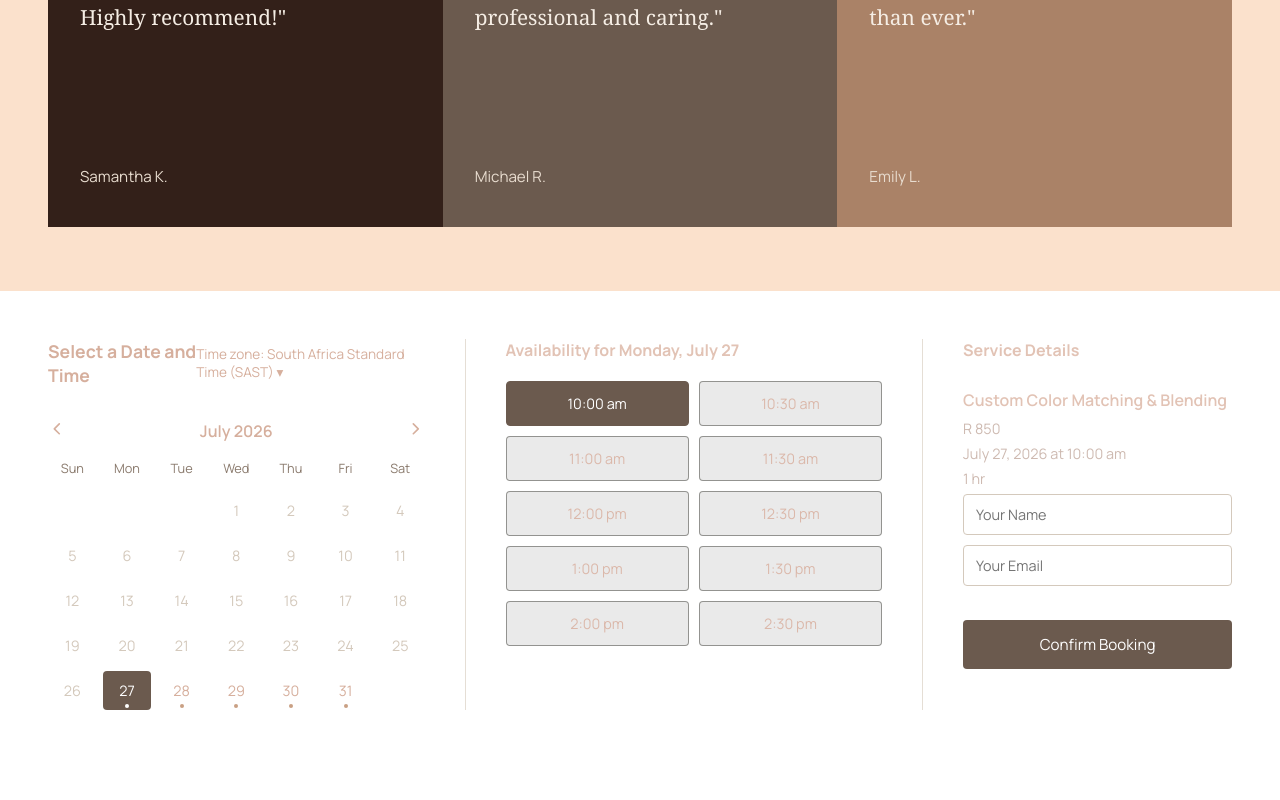
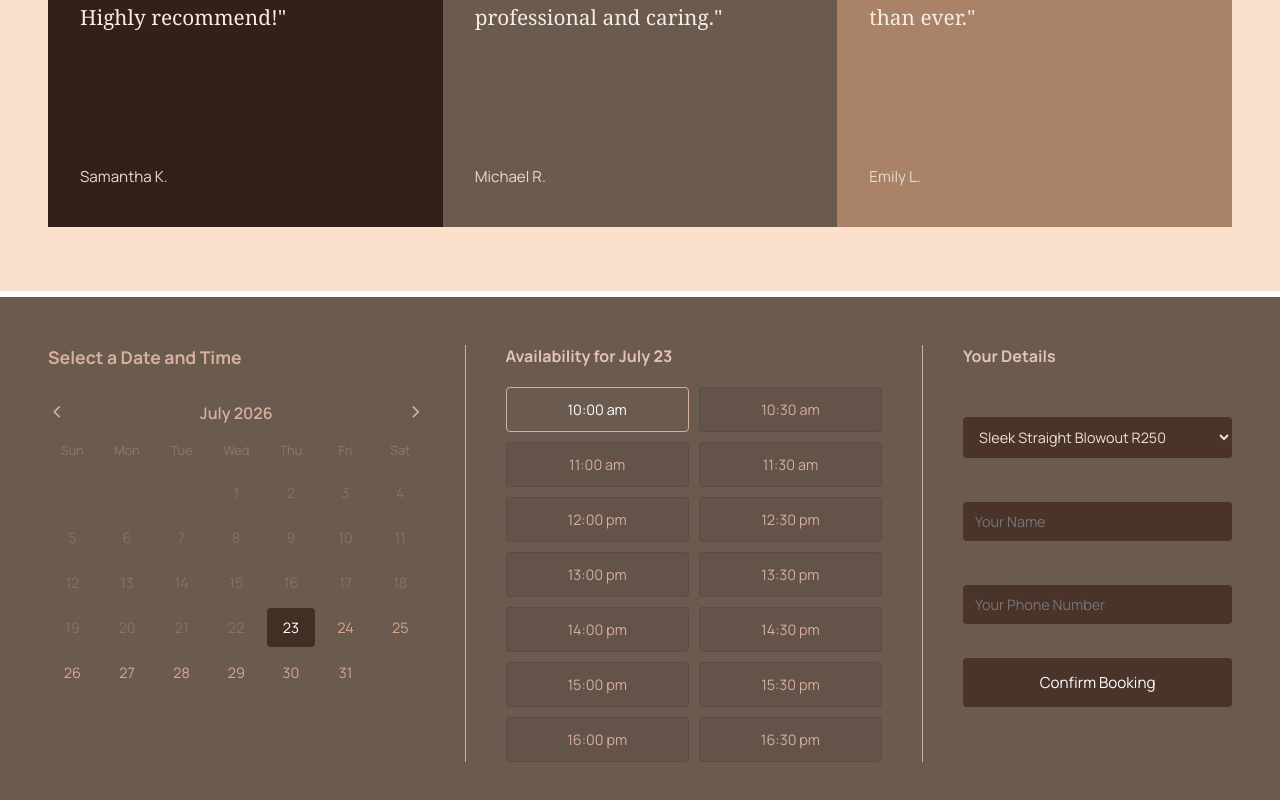
Before and after one commit to Ashton607/salon, a React (Vite) app: page / in a window 1280 px wide. Shown: the part 3306-4106 px from the top of the page. Before the commit the page ends 4064 px from the top, so only its background shows below. Built offline with nearby package versions, Linux system fonts and the light colour scheme.

Commit message:
Complete: booking page design and visuals

```diff
--- a/src/components/booking/Booking.css
+++ b/src/components/booking/Booking.css
@@ -1,69 +1,13 @@
-.Booking{
-  padding: 4rem 3rem;
-  display: flex;
-  flex-direction: column;
-  margin-top: 0.5%;
-  width: 100%;
-  background-color: #6B4A38;
-}
-.booking-content{
-  display: flex;
-  flex-direction: column;
-  gap: 1rem;
-}
-.booking-badge{
-  display: flex;
-  align-items: center;
-  gap: 12px;
-  font-size: 13px;
-  font-weight: 600;
-  letter-spacing: 0.08em;
-  text-transform: uppercase;
-  background: linear-gradient(135deg, #FBE1CC 0%, #6B4A38 40%, #2B1F1A 100%);
-  -webkit-background-clip: text;
-  -webkit-text-fill-color: transparent;
-  background-clip: text;
-  white-space: nowrap;
-}
-.booking-badge::before {
-  content: '';
-  flex-shrink: 0;
-  width: 32px;
-  height: 1px;
-  background-color: #FBE1CC;
-}
-.booking-title{
-  font-size: clamp(2.8rem, 6vw, 4rem);
-  font-weight: 400;
-  line-height: 1.15;
-  color: #080808;
-  margin: 0;
-  letter-spacing: 0.02em;
-}
-.booking-title .line1 {
-  display: block;
-  color: #FBE1CC;
-}
-.booking-title .line2 {
-  background: linear-gradient(135deg, #d6af9d, #fdcef5);
-  -webkit-background-clip: text;
-  -webkit-text-fill-color: transparent;
-  background-clip: text;
-}
-.booking-subtitle{
-  font-size: 1rem;
-  font-weight: 400;
-  line-height: 1.5;
-  color: #f0d5c9;
-  width: 50%;
-}
 /*Booking*/
 .booking-availability {
   display: flex;
   gap: 40px;
   padding: 3rem;
+  background-color: #6B5A4E;
+  margin-top: 0.5%;
 }
 
+/*Calendar*/
 .booking-calendar {
   flex: 1.4;
 }
@@ -104,7 +48,7 @@
 
 .month-label {
   font-weight: 600;
-  color: #d6af9d
+  color: #d6af9d;
 }
 
 .calendar-grid {
@@ -124,7 +68,7 @@
   position: relative;
   padding: 10px 0;
   font-size: 0.9rem;
-  color: #d6af9d;
+  color: #d8a68f;
   cursor: pointer;
   border-radius: 4px;
 }
@@ -134,17 +78,17 @@
 }
 
 .day-cell.past {
-  color: #D4C9BC;
+  color: #d4c9bc3b;
   cursor: not-allowed;
 }
 
 .day-cell.selected {
-  background-color: #6B5A4E;
+  background-color: #412f23;
   color: #FFFFFF;
 }
 
 .day-cell:not(.past):not(.empty):hover {
-  background-color: #4e41326b;
+  background-color: #412f23;
 }
 
 .availability-dot {
@@ -162,9 +106,10 @@
   background-color: #FFFFFF;
 }
 
+/*Time*/
 .booking-times {
   flex: 1.4;
-  border-left: 1px solid #E5DED5;
+  border-left: 1px solid #d6af9d;
   padding-left: 40px;
 }
 
@@ -184,7 +129,7 @@
   padding: 12px 0;
   border: 1px solid #4b4b468c;
   background: #1d1c1c17;
-  color: #dbb8aa;
+  color: #d6af9d;
   font-size: 0.9rem;
   cursor: pointer;
   border-radius: 4px;
@@ -198,7 +143,7 @@
 .time-slot.active {
   background-color: #6B5A4E;
   color: #FFFFFF;
-  border-color: #6B5A4E;
+  border-color: #d6af9d;
 }
 
 .show-all {
@@ -211,10 +156,11 @@
   cursor: pointer;
 }
 
+/*Booking Information*/
 .booking-details {
   flex: 1;
   padding-left: 40px;
-  border-left: 1px solid #E5DED5;
+  border-left: 1px solid #d6af9d;
 }
 
 .booking-details h4 {
@@ -251,7 +197,7 @@
   width: 100%;
   margin-top: 24px;
   padding: 14px 0;
-  background-color: #6B5A4E;
+  background-color: #4A342A;
   color: #FFFFFF;
   border: none;
   font-size: 0.95rem;
@@ -261,22 +207,23 @@
 }
 
 .next-btn:hover {
-  background-color: #4A342A;
+  background-color: #664a3d;
 }
 
 .booking-input {
   width: 100%;
   padding: 10px 12px;
   margin-bottom: 10px;
-  border: 1px solid #D4C9BC;
   border-radius: 4px;
   font-size: 0.9rem;
-  color: #2B1F1A;
+  color: #D4C9BC;
+  background-color: #4A342A;
+  border: none;
 }
 
 .booking-input:focus {
   outline: none;
-  border-color: #6B5A4E;
+  border: 1px solid #D4C9BC;
 }
 
 .error-msg {
@@ -314,3 +261,75 @@
   color: #6B5A4E;
   margin-bottom: 8px;
 }
+.form-label {
+  display: block;
+  font-size: 0.8rem;
+  color: #6B5A4E;
+  margin-bottom: 4px;
+  margin-top: 12px;
+}
+
+.form-label:first-child {
+  margin-top: 0;
+}
+
+select.booking-input {
+  width: 100%;
+  padding: 10px 12px;
+  border-radius: 4px;
+  font-size: 0.9rem;
+  color: #ece1d4;
+  background-color: #4A342A;
+}
+
+/*Receipt*/
+.booking-receipt {
+  width: 100%;
+  max-width: 420px;
+  margin: 0 auto;
+  padding: 60px 40px;
+  text-align: center;
+}
+
+.booking-receipt h3 {
+  font-size: 1.5rem;
+  color: #3D6B4A;
+  margin-bottom: 24px;
+  background-color: #E3F0E5;
+  border: 1px solid rgba(61, 107, 74, 0.3);
+  border-radius: 6px;
+}
+
+.receipt-box {
+  border: 1px solid #E5DED5;
+  border-radius: 6px;
+  padding: 20px 24px;
+  text-align: left;
+}
+
+.receipt-row {
+  display: flex;
+  justify-content: space-between;
+  padding: 10px 0;
+  border-bottom: 1px solid #F0EAE0;
+  font-size: 0.9rem;
+  color: #4A342A;
+}
+
+.receipt-row span:first-child {
+  color: #8A7A6D;
+}
+
+.receipt-row.total {
+  border-bottom: none;
+  font-weight: 700;
+  color: #2B1F1A;
+  font-size: 1rem;
+  padding-top: 14px;
+}
+
+.receipt-note {
+  margin-top: 20px;
+  color: #6B5A4E;
+  font-size: 0.9rem;
+}
--- a/src/components/booking/Booking.jsx
+++ b/src/components/booking/Booking.jsx
@@ -1,52 +1,99 @@
 import React, { useState } from 'react'
 import './Booking.css'
 import { IoChevronBack, IoChevronForward } from 'react-icons/io5'
+import { FaRegCheckCircle } from "react-icons/fa";
+
+const hairstyles = [
+  { name: 'Sleek Straight Blowout', price: 'R250' },
+  { name: 'Soft Beach Waves', price: 'R200' },
+  { name: 'Box Braids', price: 'R350' },
+  { name: 'Voluminous Blowout Curls', price: 'R280' },
+  { name: 'Sleek High Ponytail', price: 'R180' },
+  { name: 'Classic Manicure', price: 'R150' },
+  { name: 'Classic Pedicure', price: 'R180' },
+  { name: 'Nail Polish & Art', price: 'R100' }
+]
 
 const Booking = () => {
-  const [selectedDate, setSelectedDate] = useState(27)
+  const today = new Date()
+
+  const [viewYear, setViewYear] = useState(today.getFullYear())
+  const [viewMonth, setViewMonth] = useState(today.getMonth()) // 0-indexed
+  const [selectedDate, setSelectedDate] = useState(today.getDate())
   const [selectedTime, setSelectedTime] = useState('10:00 am')
   const [clientName, setClientName] = useState('')
-  const [clientEmail, setClientEmail] = useState('')
+  const [clientNumber, setClientNumber] = useState('')
+  const [selectedStyle, setSelectedStyle] = useState(hairstyles[0].name)
   const [status, setStatus] = useState('idle') // idle | checking | booking | success | error
   const [errorMessage, setErrorMessage] = useState('')
+  const [receipt, setReceipt] = useState(null)
 
   const days = ['Sun', 'Mon', 'Tue', 'Wed', 'Thu', 'Fri', 'Sat']
+  const monthNames = ['January','February','March','April','May','June','July','August','September','October','November','December']
 
-  const calendarDays = [
-    null, null, null, 1, 2, 3, 4,
-    5, 6, 7, 8, 9, 10, 11,
-    12, 13, 14, 15, 16, 17, 18,
-    19, 20, 21, 22, 23, 24, 25,
-    26, 27, 28, 29, 30, 31
-  ]
+  const isCurrentMonth = viewYear === today.getFullYear() && viewMonth === today.getMonth()
 
-  const availableDays = [27, 28, 29, 30, 31]
-  const pastDays = [1,2,3,4,5,6,7,8,9,10,11,12,13,14,15,16,17,18,19,20,21,22,23,24,25,26]
+  // Build calendar grid for viewYear/viewMonth
+  const buildCalendarDays = () => {
+    const firstDay = new Date(viewYear, viewMonth, 1).getDay() // weekday of 1st
+    const totalDays = new Date(viewYear, viewMonth + 1, 0).getDate() // days in month
+    const grid = []
+    for (let i = 0; i < firstDay; i++) grid.push(null)
+    for (let d = 1; d <= totalDays; d++) grid.push(d)
+    return grid
+  }
+
+  const calendarDays = buildCalendarDays()
+
+  const isPastDay = (day) => {
+    if (!isCurrentMonth) return viewYear < today.getFullYear() || (viewYear === today.getFullYear() && viewMonth < today.getMonth())
+    return day < today.getDate()
+  }
+
+  const goToPrevMonth = () => {
+    if (viewMonth === 0) {
+      setViewMonth(11)
+      setViewYear(viewYear - 1)
+    } else {
+      setViewMonth(viewMonth - 1)
+    }
+  }
+
+  const goToNextMonth = () => {
+    if (viewMonth === 11) {
+      setViewMonth(0)
+      setViewYear(viewYear + 1)
+    } else {
+      setViewMonth(viewMonth + 1)
+    }
+  }
 
   const timeSlots = [
     '10:00 am', '10:30 am',
     '11:00 am', '11:30 am',
     '12:00 pm', '12:30 pm',
-    '1:00 pm', '1:30 pm',
-    '2:00 pm', '2:30 pm'
+    '13:00 pm', '13:30 pm',
+    '14:00 pm', '14:30 pm',
+    '15:00 pm', '15:30 pm',
+    '16:00 pm', '16:30 pm'
   ]
 
-  // Convert "10:00 am" + day number -> full ISO datetime string
   const buildISOTime = (day, time) => {
     const [rawTime, meridiem] = time.split(' ')
     let [hours, minutes] = rawTime.split(':').map(Number)
     if (meridiem === 'pm' && hours !== 12) hours += 12
     if (meridiem === 'am' && hours === 12) hours = 0
+    const paddedMonth = String(viewMonth + 1).padStart(2, '0')
     const paddedDay = String(day).padStart(2, '0')
     const paddedHours = String(hours).padStart(2, '0')
     const paddedMinutes = String(minutes).padStart(2, '0')
-    return `2026-07-${paddedDay}T${paddedHours}:${paddedMinutes}:00+02:00`
+    return `${viewYear}-${paddedMonth}-${paddedDay}T${paddedHours}:${paddedMinutes}:00+02:00`
   }
 
   const addOneHour = (isoString) => {
     const date = new Date(isoString)
     date.setHours(date.getHours() + 1)
-    return date.toISOString().replace('Z', '+00:00') // keep consistent offset format
+    return date.toISOString().replace('Z', '+00:00')
   }
 
   const handleTimeSelect = async (time) => {
@@ -78,8 +125,8 @@ const Booking = () => {
   }
 
   const handleBooking = async () => {
-    if (!clientName || !clientEmail) {
-      setErrorMessage('Please enter your name and email.')
+    if (!clientName || !clientNumber) {
+      setErrorMessage('Please enter your name and number.')
       setStatus('error')
       return
     }
@@ -89,15 +136,16 @@ const Booking = () => {
 
     const startTime = buildISOTime(selectedDate, selectedTime)
     const endTime = addOneHour(startTime)
+    const style = hairstyles.find((h) => h.name === selectedStyle)
 
     try {
       const res = await fetch('/.netlify/functions/book', {
         method: 'POST',
         headers: { 'Content-Type': 'application/json' },
         body: JSON.stringify({
-          serviceName: 'Custom Color Matching & Blending',
+          serviceName: style.name,
           clientName,
-          clientEmail,
+          clientNumber,
           startTime,
           endTime
         })
@@ -110,6 +158,14 @@ const Booking = () => {
         return
       }
 
+      setReceipt({
+        date: `${monthNames[viewMonth]} ${selectedDate}, ${viewYear}`,
+        time: selectedTime,
+        name: clientName,
+        number: clientNumber,
+        style: style.name,
+        price: style.price
+      })
       setStatus('success')
     } catch (err) {
       setErrorMessage('Could not complete booking. Please try again.')
@@ -117,31 +173,37 @@ const Booking = () => {
     }
   }
 
-  if (status === 'success') {
+  if (status === 'success' && receipt) {
     return (
       <div className="booking-availability">
-        <div className="booking-confirmation">
-          <h3>Booking Confirmed 🎉</h3>
-          <p>Thanks {clientName}, your appointment is set for July {selectedDate}, 2026 at {selectedTime}.</p>
-          <p>We've saved your details — see you then!</p>
+        <div className="booking-receipt">
+          <h3>Booking Confirmed<FaRegCheckCircle style={{marginBottom:'-3px', marginLeft:'5px'}} size={23}/></h3>
+          <div className="receipt-box">
+            <div className="receipt-row"><span>Date</span><span>{receipt.date}</span></div>
+            <div className="receipt-row"><span>Time</span><span>{receipt.time}</span></div>
+            <div className="receipt-row"><span>Name</span><span>{receipt.name}</span></div>
+            <div className="receipt-row"><span>Number</span><span>{receipt.number}</span></div>
+            <div className="receipt-row"><span>Hairstyle</span><span>{receipt.style}</span></div>
+            <div className="receipt-row total"><span>Total</span><span>R {receipt.price}</span></div>
+          </div>
+          <p className="receipt-note">Thanks {receipt.name}, we'll see you then!</p>
         </div>
       </div>
     )
   }
 
   return (
-    <div className="booking-availability">
+    <div className="booking-availability" id='booking'>
 
       <div className="booking-calendar">
         <div className="calendar-header">
           <h3>Select a Date and Time</h3>
-          <span className="timezone">Time zone: South Africa Standard Time (SAST) <span className="chevron">▾</span></span>
         </div>
 
         <div className="calendar-nav">
-          <button className="nav-arrow"><IoChevronBack /></button>
-          <span className="month-label">July 2026</span>
-          <button className="nav-arrow"><IoChevronForward /></button>
+          <button className="nav-arrow" onClick={goToPrevMonth}><IoChevronBack /></button>
+          <span className="month-label">{monthNames[viewMonth]} {viewYear}</span>
+          <button className="nav-arrow" onClick={goToNextMonth}><IoChevronForward /></button>
         </div>
 
         <div className="calendar-grid">
@@ -152,18 +214,16 @@ const Booking = () => {
           {calendarDays.map((day, index) => {
             if (!day) return <div className="day-cell empty" key={index}></div>
 
-            const isPast = pastDays.includes(day)
-            const hasAvailability = availableDays.includes(day)
-            const isSelected = selectedDate === day
+            const past = isPastDay(day)
+            const isSelected = selectedDate === day && isCurrentMonth
 
             return (
               <div
-                className={`day-cell ${isPast ? 'past' : ''} ${isSelected ? 'selected' : ''}`}
+                className={`day-cell ${past ? 'past' : ''} ${isSelected ? 'selected' : ''}`}
                 key={index}
-                onClick={() => !isPast && setSelectedDate(day)}
+                onClick={() => !past && setSelectedDate(day)}
               >
                 {day}
-                {hasAvailability && <span className="availability-dot"></span>}
               </div>
             )
           })}
@@ -171,7 +231,7 @@ const Booking = () => {
       </div>
 
       <div className="booking-times">
-        <h4>Availability for Monday, July {selectedDate}</h4>
+        <h4>Availability for {monthNames[viewMonth]} {selectedDate}</h4>
         <div className="time-grid">
           {timeSlots.map((time) => (
             <button
@@ -187,15 +247,23 @@ const Booking = () => {
       </div>
 
       <div className="booking-details">
-        <h4>Service Details</h4>
-        <div className="details-content">
-          <p className="service-name">Custom Color Matching & Blending</p>
-          <p className="service-price">R 850</p>
-          <p className="service-datetime">July {selectedDate}, 2026 at {selectedTime}</p>
-          <p className="service-duration">1 hr</p>
-        </div>
+        <h4>Your Details</h4>
 
         <div className="booking-form">
+          <label className="form-label">Hairstyle</label>
+          <select
+            className="booking-input"
+            value={selectedStyle}
+            onChange={(e) => setSelectedStyle(e.target.value)}
+          >
+            {hairstyles.map((h) => (
+              <option key={h.name} value={h.name}>
+                {h.name}  {h.price}
+              </option>
+            ))}
+          </select>
+
+          <label className="form-label">Name</label>
           <input
             type="text"
             placeholder="Your Name"
@@ -203,11 +271,13 @@ const Booking = () => {
             onChange={(e) => setClientName(e.target.value)}
             className="booking-input"
           />
+
+          <label className="form-label">Number</label>
           <input
-            type="email"
-            placeholder="Your Email"
-            value={clientEmail}
-            onChange={(e) => setClientEmail(e.target.value)}
+            type="tel"
+            placeholder="Your Phone Number"
+            value={clientNumber}
+            onChange={(e) => setClientNumber(e.target.value)}
             className="booking-input"
           />
         </div>
```
Also changed, not shown: 2 other files (tests, documents, lock files or other folders).
